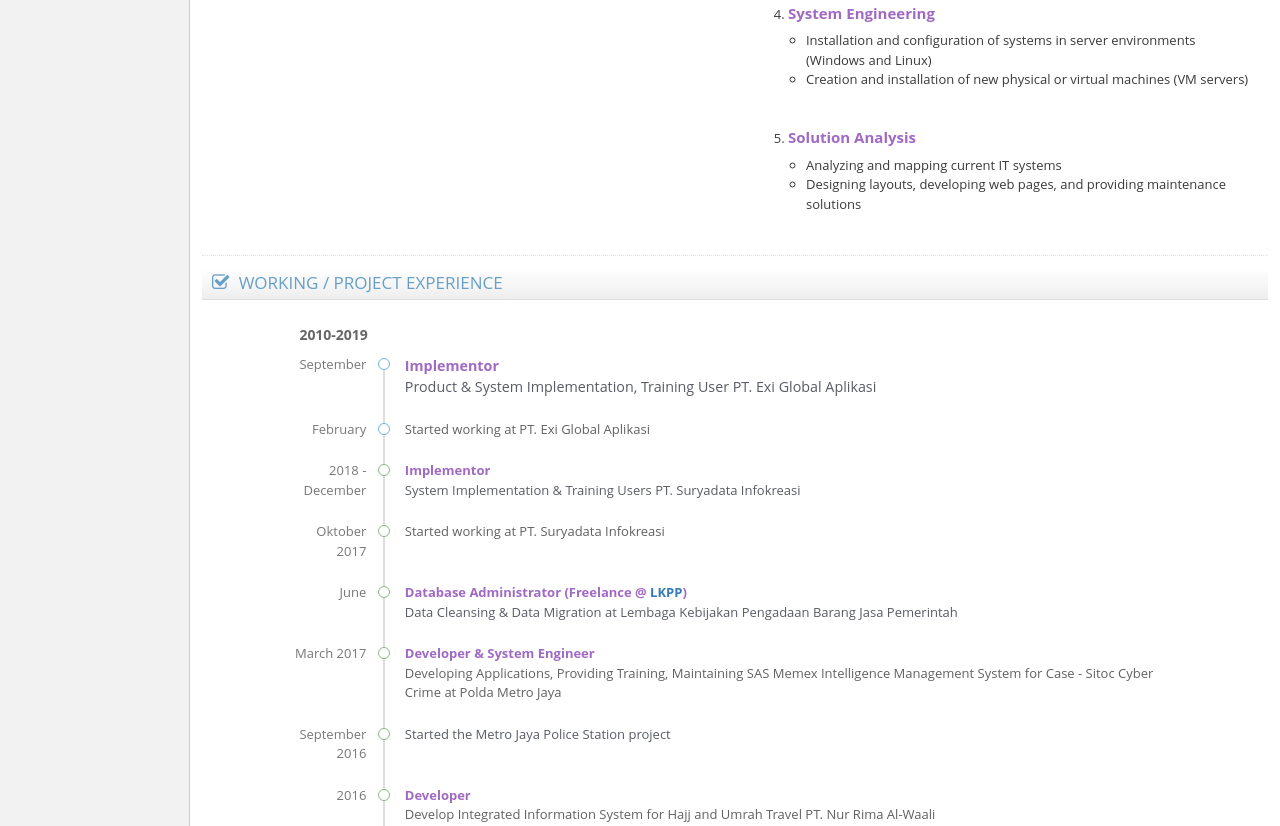
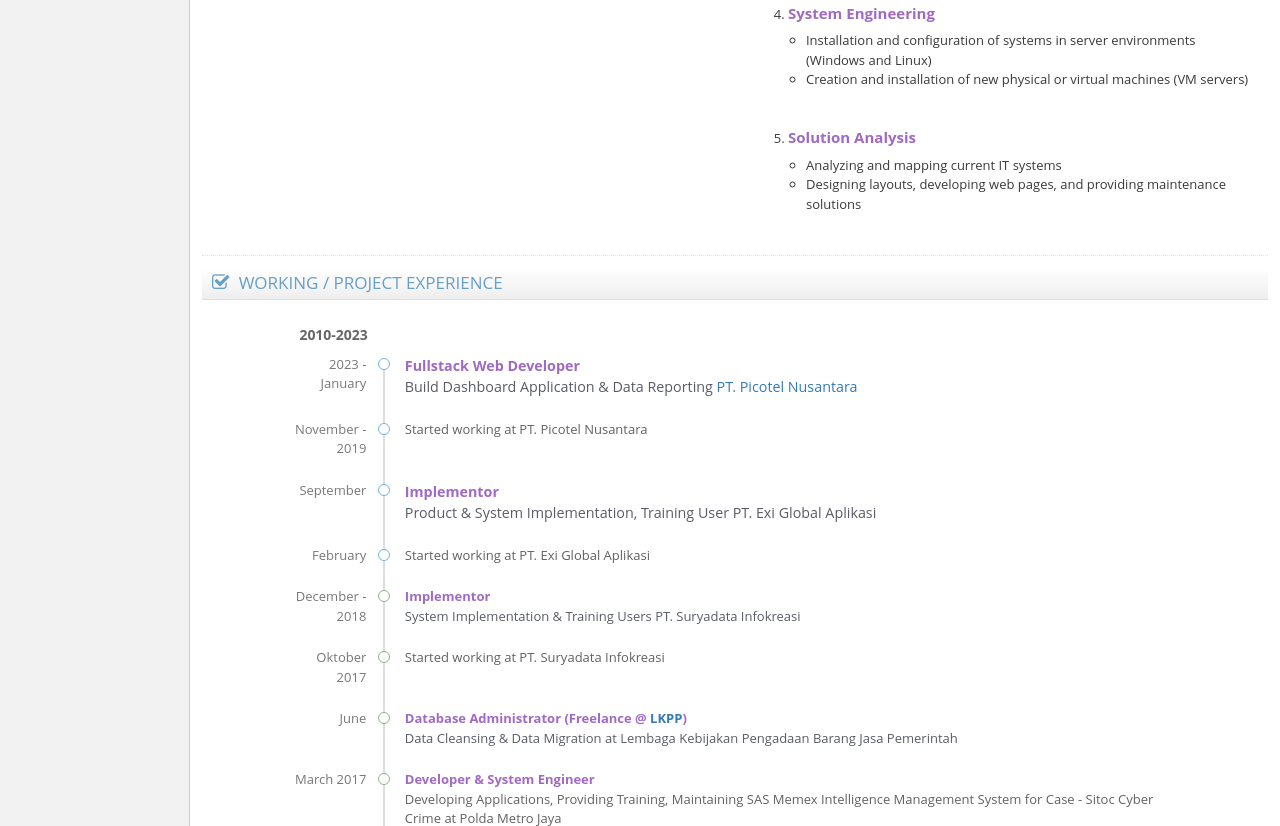
Before and after one commit to syaiful-scooter/syaiful-scooter.github.io, a plain HTML site: page index.html in a window 1280 px wide. Shown: the part 1323-2149 px from the top of the page. Drawn offline with Linux system fonts and the light colour scheme.

Commit message:
menambahkan pengalaman kerja

```diff
--- a/index.html
+++ b/index.html
@@ -466,7 +466,7 @@
                                 <td>1.</td>
                                 <td class=""><a href="http://www.picotel.co.id/" target="_blank">PT. Picotel
                                     Nusantara</a>
-                                  <br>(December 2019 – Until Now)
+                                  <br>(November 2019 – January 2023)
                                 </td>
 
                                 <td>
@@ -690,9 +690,47 @@
                 <div class="col-xs-12 col-sm-10 col-sm-offset-1">
                   <div class="timeline-container timeline-style2">
                     <span class="timeline-label">
-                      <b>2010-2019</b>
+                      <b>2010-2023</b>
                     </span>
                     <div class="timeline-items">
+                      <div class="timeline-item clearfix">
+                        <div class="timeline-info">
+                          <span class="timeline-date">2023 - January</span>
+
+                          <i class="timeline-indicator btn btn-info no-hover"></i>
+                        </div>
+
+                        <div class="widget-box transparent">
+                          <div class="widget-body">
+                            <div class="widget-main no-padding">
+                              <span class="bigger-110">
+                                <a href="#" class="purple bolder">Fullstack Web Developer </a><br>
+                                Build Dashboard Application & Data Reporting <a href="http://www.picotel.co.id/"
+                                  target="_blank">PT. Picotel Nusantara</a>
+                              </span>
+
+                              <br>
+                              <!-- <i class="ace-icon fa fa-hand-o-right grey bigger-125"></i>
+                      								                <a href="#">Click to read …</a> -->
+                            </div>
+                          </div>
+                        </div>
+                      </div>
+
+                      <div class="timeline-item clearfix">
+                        <div class="timeline-info">
+                          <span class="timeline-date">November - 2019</span>
+
+                          <i class="timeline-indicator btn btn-info no-hover"></i>
+                        </div>
+
+                        <div class="widget-box transparent">
+                          <div class="widget-body">
+                            <div class="widget-main no-padding">Started working at PT. Picotel Nusantara</div>
+                          </div>
+                        </div>
+                      </div>
+
                       <div class="timeline-item clearfix">
                         <div class="timeline-info">
                           <span class="timeline-date">September</span>
@@ -704,13 +742,13 @@
                           <div class="widget-body">
                             <div class="widget-main no-padding">
                               <span class="bigger-110">
-                                <a href="http://localhost:4040/myprofile#" class="purple bolder">Implementor </a><br>
+                                <a href="#" class="purple bolder">Implementor </a><br>
                                 Product &amp; System Implementation, Training User PT. Exi Global Aplikasi
                               </span>
 
                               <br>
                               <!-- <i class="ace-icon fa fa-hand-o-right grey bigger-125"></i>
-								<a href="#">Click to read …</a> -->
+								                <a href="#">Click to read …</a> -->
                             </div>
                           </div>
                         </div>
@@ -735,7 +773,7 @@
                       <div class="timeline-items">
                         <div class="timeline-item clearfix">
                           <div class="timeline-info">
-                            <span class="timeline-date">2018 - December </span>
+                            <span class="timeline-date">December - 2018</span>
 
                             <i class="timeline-indicator btn btn-success no-hover"></i>
                           </div>
```
